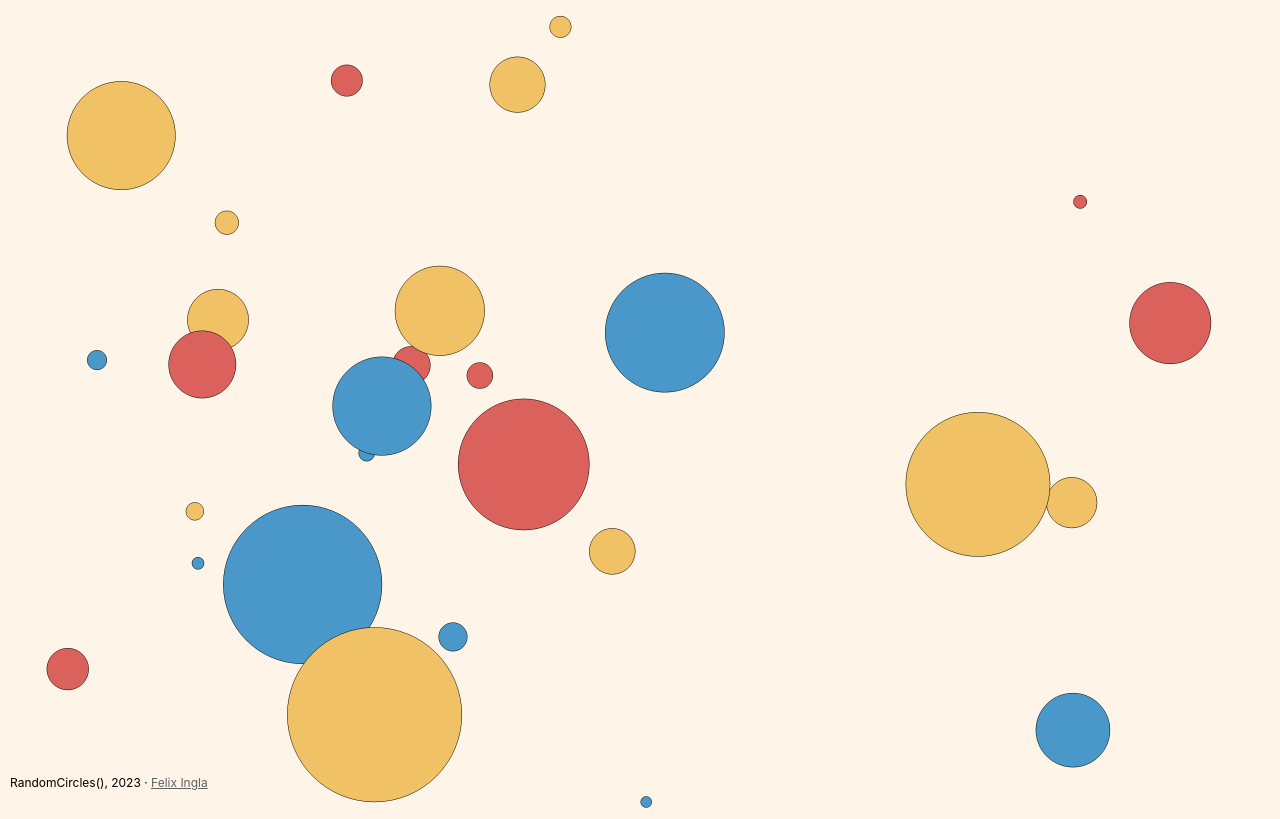
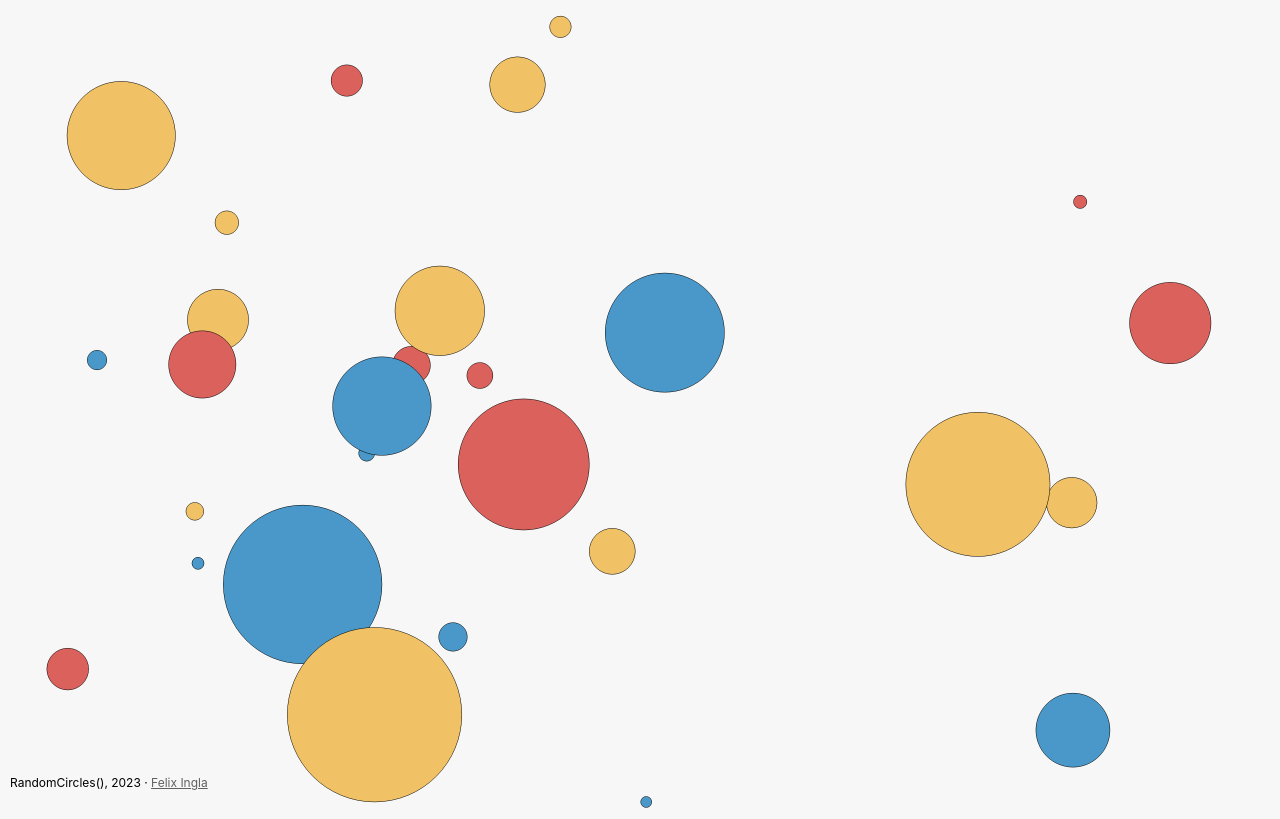
Before and after one commit to felixingla/art-automator, a React (Create React App) app: page / in a window 1280 px wide. Built offline with nearby package versions, Linux system fonts and the light colour scheme; a web font is replaced by a local one.

Commit message:
Change background color

```diff
--- a/src/index.css
+++ b/src/index.css
@@ -15,7 +15,7 @@ html {
 
 body {
   font-family: "Inter", sans-serif;
-  background-color: #FFF4E8;
+  background-color: #F7F7F7;
   font-size: 12px;
 }
 
```
